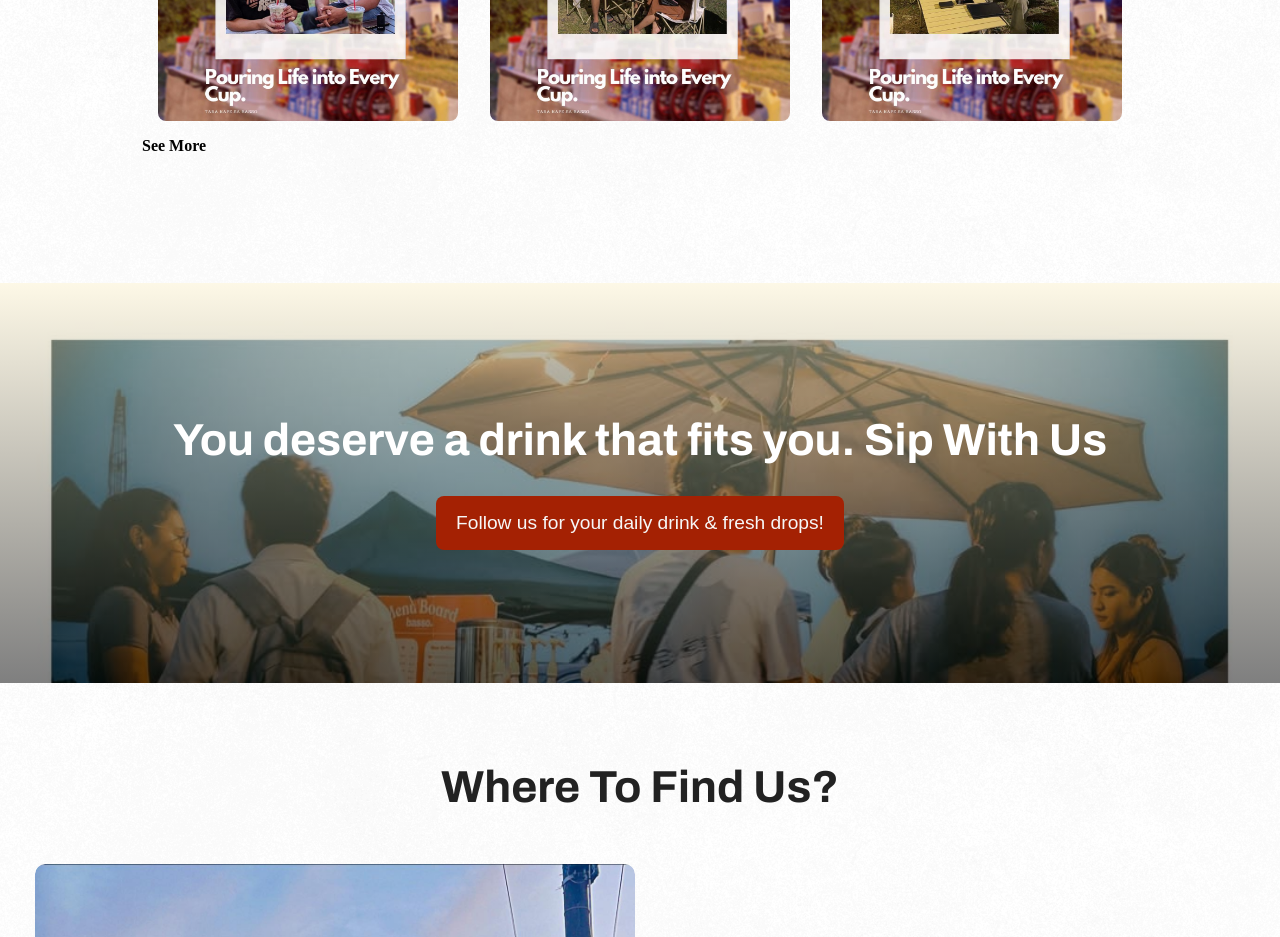
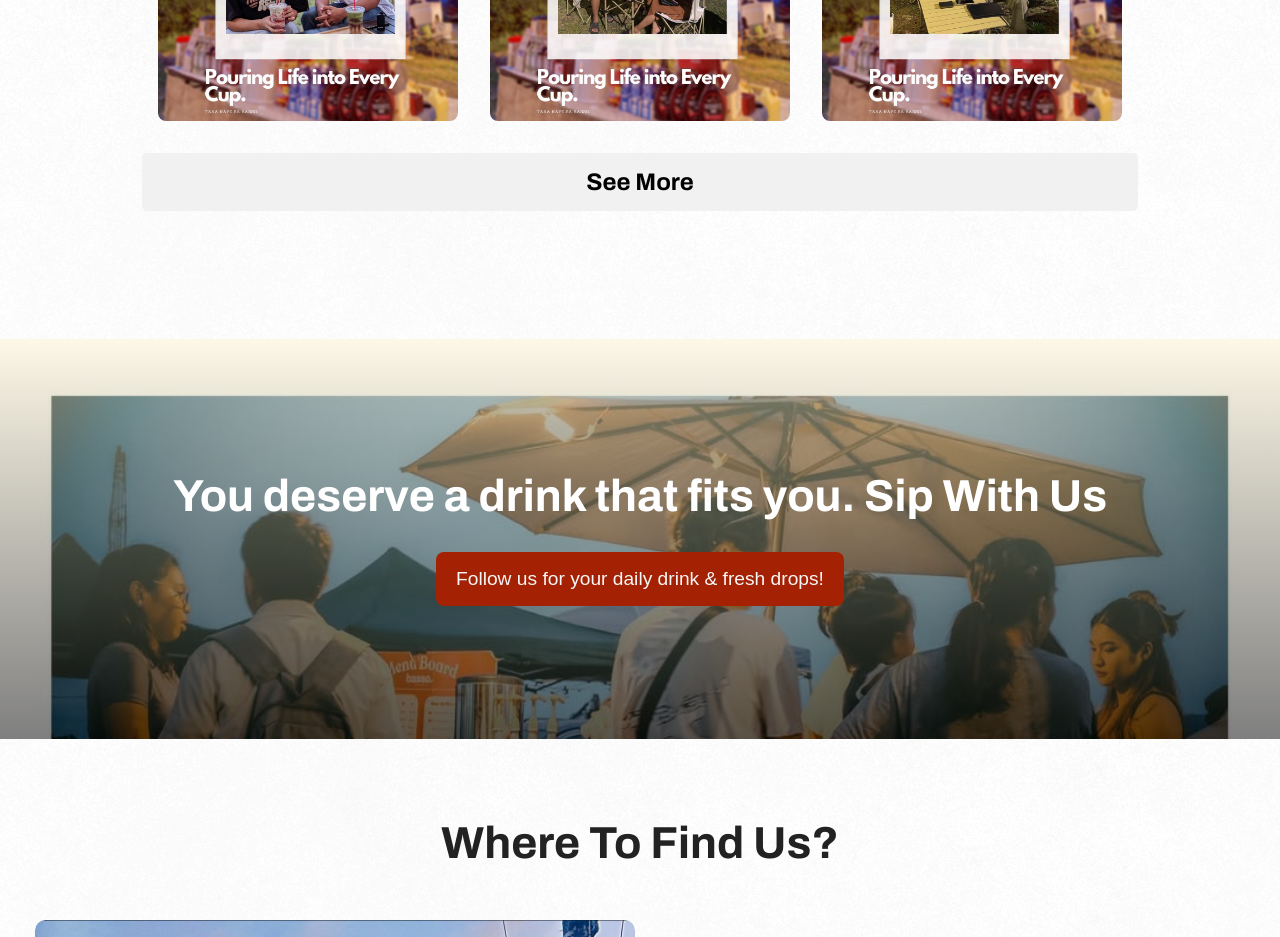
Before and after one commit to Christiannaira/basso-landing-page, a React (Vite) app: page / in a window 1280 px wide. Shown: the part 5200-6137 px from the top of the page. Built offline with nearby package versions, Linux system fonts and the light colour scheme; grey boxes are pictures that could not be loaded.

Commit message:
feat: simple design for gallery btn

```diff
--- a/src/index.css
+++ b/src/index.css
@@ -269,6 +269,23 @@ body {
    transform: rotate(-3deg);
 }
 
+.gallery__btn {
+   font-family: "Archivo", sans-serif;
+   text-align: center;
+   margin-top: 1rem;
+   font-size: 1.5rem;
+   padding: 1rem 2rem;
+   background-color: #f1f1f1;
+   border-radius: 5px;
+   cursor: pointer;
+   transition: .3s;
+}
+
+.gallery__btn:hover {
+   background-color: var(--secondary-color);
+   color: #f1f1f1;
+}
+
 /*cta style*/
 
 .cta__content {
```
